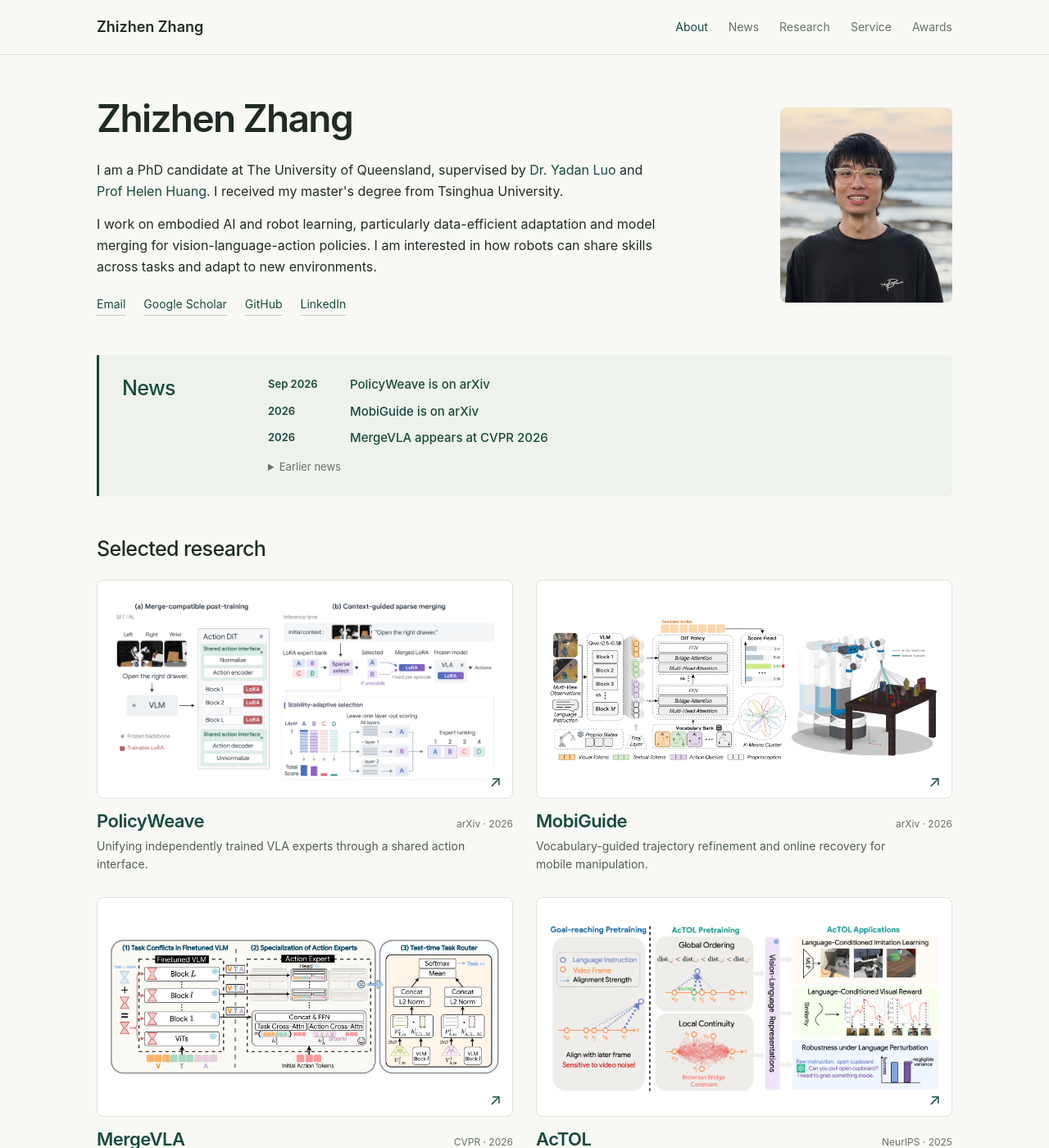
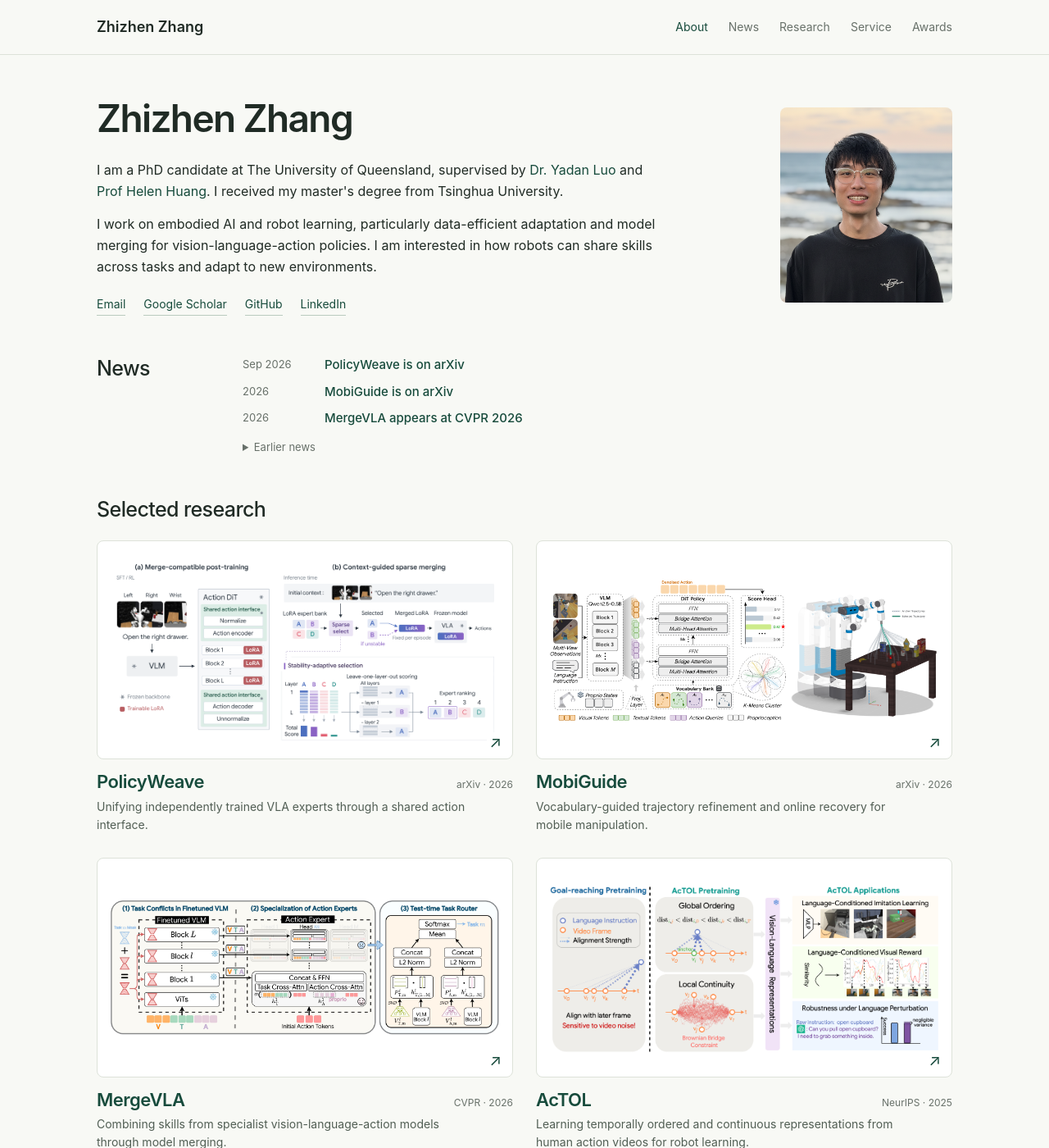
Before and after one commit to Daisy-zzz/homepage, a Jekyll site: the page built from index.html, in a window 1280 px wide and 1400 px high. Shown: the whole window at 82% size. Built offline with Jekyll 4.4.1, drawn with Linux system fonts in a browser that asks for light colours.

Commit message:
Remove decorative News panel and align it with page typography

```diff
--- a/assets/css/main.css
+++ b/assets/css/main.css
@@ -53,11 +53,11 @@ h2 { font-size: 25px; font-weight: 550; letter-spacing: -.6px; }
 .featured-heading h3 a { color: var(--accent); }
 .featured-heading > span { font-size: 12px; color: var(--muted); white-space: nowrap; }
 .featured-work > p { margin-top: 5px; font-size: 14px; line-height: 1.55; color: #515e54; max-width: 470px; }
-.news-section { display: grid; grid-template-columns: 150px minmax(0,1fr); gap: 12px 28px; padding: 24px 28px; border-left: 3px solid var(--accent); background: #edf2eb; border-radius: 0 6px 6px 0; }
-.news-section h2 { color: var(--accent); }
+.news-section { display: grid; grid-template-columns: 150px minmax(0,1fr); gap: 12px 28px; padding: 0; }
+.news-section h2 { color: var(--ink); }
 .news-list { display: grid; gap: 8px; }
 .news-item { display: grid; grid-template-columns: 82px minmax(0,1fr); gap: 18px; }
-.news-item time { font-size: 13px; color: var(--accent); font-weight: 600; padding-top: 1px; }
+.news-item time { font-size: 13px; color: var(--muted); font-weight: 400; padding-top: 1px; }
 .news-item h3 { font-size: 15px; font-weight: 500; line-height: 1.65; }
 .older-news { grid-column: 2; font-size: 13px; color: var(--muted); }
 .older-news summary { cursor: pointer; width: fit-content; }
@@ -128,7 +128,7 @@ h2 { font-size: 25px; font-weight: 550; letter-spacing: -.6px; }
   .featured-heading { flex-wrap: nowrap; }
   .featured-heading h3 { font-size: 22px; }
   .featured-work > p { font-size: 14px; }
-  .news-section { grid-template-columns: 1fr; padding: 20px 18px; gap: 16px; }
+  .news-section { grid-template-columns: 1fr; padding: 0; gap: 16px; }
   .older-news { grid-column: 1; }
   .news-item { grid-template-columns: 74px minmax(0,1fr); gap: 12px; }
   .news-item time { font-size: 12px; }
```
